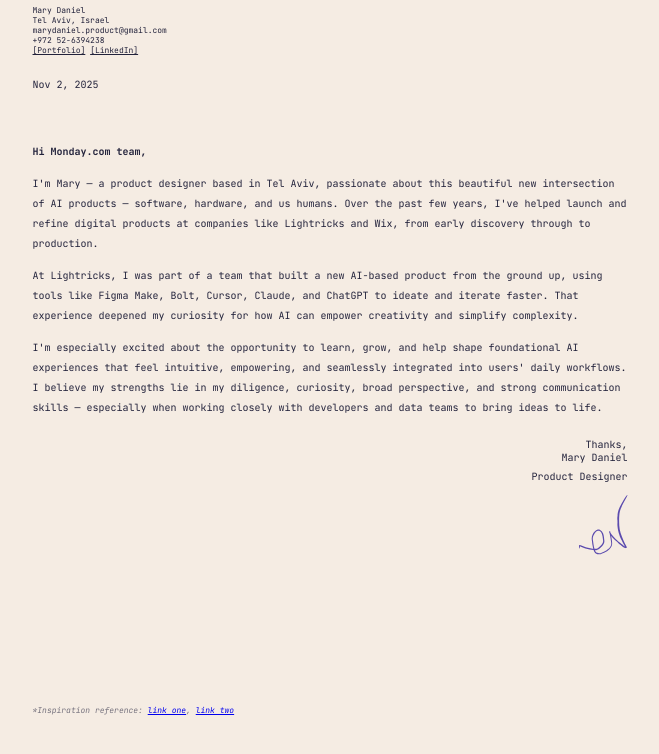
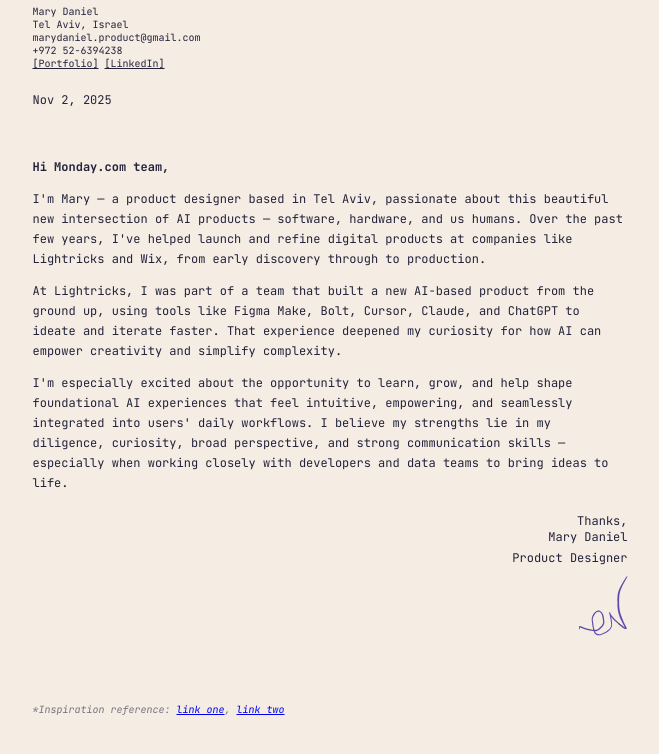
Before and after one commit to Marydaniel-a11y/cover-letter-and-portfolio, a plain HTML site: page cover-letter.html in a window 1280 px wide. Shown: the part 132-886 px from the top of the page, without its empty margins (310-969 px from the left). Drawn offline with Linux system fonts and the light colour scheme.

Commit message:
Increase all font sizes by 2px for better readability

```diff
--- a/cover-letter.html
+++ b/cover-letter.html
@@ -24,7 +24,7 @@
             background-color: #f5ece3; /* Warm beige color from Figma */
             color: #22223b; /* Dark blue-gray text color */
             padding: 32px; /* Space around the edges */
-            font-size: 10px; /* Base font size - much smaller than typical web text */
+            font-size: 12px; /* Base font size - increased by 2px for better readability */
             line-height: 20px; /* Line height for comfortable reading */
         }
 
@@ -53,7 +53,7 @@
             display: flex;
             align-items: center;
             justify-content: center;
-            font-size: 8px; /* Small text size */
+            font-size: 10px; /* Small text size - increased by 2px */
             color: #666;
             text-align: center;
             overflow: hidden; /* Crops image to fit */
@@ -68,7 +68,7 @@
 
         /* CONTACT INFO - Name, location, email, phone */
         .contact-info {
-            font-size: 8px; /* Very small text */
+            font-size: 10px; /* Small text - increased by 2px */
             line-height: normal; /* Tighter line spacing */
             color: #22223b;
         }
@@ -85,7 +85,7 @@
 
         /* DATE - The date line (Nov 2, 2025) */
         .date {
-            font-size: 10px;
+            font-size: 12px; /* Increased by 2px */
             margin-bottom: 47px; /* Exact spacing from Figma to greeting */
             color: #22223b;
         }
@@ -101,13 +101,13 @@
         /* GREETING - The "Hi Monday.com team," line */
         .greeting {
             font-weight: 700; /* Bold */
-            font-size: 10px;
+            font-size: 12px; /* Increased by 2px */
         }
 
         /* PARAGRAPHS - The main text blocks */
         .letter-content p {
             margin: 0; /* Reset default margins */
-            font-size: 10px;
+            font-size: 12px; /* Increased by 2px for better readability */
             line-height: 20px; /* Comfortable reading space */
         }
 
@@ -122,14 +122,14 @@
 
         /* CLOSING TEXT - "Thanks, Mary Daniel" */
         .closing {
-            font-size: 10px;
+            font-size: 12px; /* Increased by 2px */
             text-align: right;
             line-height: normal;
         }
 
         /* JOB TITLE - "Product Designer" */
         .job-title {
-            font-size: 10px;
+            font-size: 12px; /* Increased by 2px */
             text-align: right;
         }
 
@@ -145,7 +145,7 @@
             position: absolute; /* Positions it at the bottom */
             bottom: 38px; /* Distance from bottom */
             left: 0;
-            font-size: 8px;
+            font-size: 10px; /* Increased by 2px for better readability */
             font-style: italic; /* Italic text */
             color: rgba(34, 34, 59, 0.6); /* Semi-transparent text */
         }
@@ -176,7 +176,7 @@
             position: absolute; /* Positioned relative to the .container */
             top: 0; /* Align with top of container */
             right: 0; /* Align with right side of container */
-            font-size: 32px; /* Large emoji size from Figma */
+            font-size: 34px; /* Large emoji size - increased by 2px */
             line-height: 1; /* Prevents extra spacing around emoji */
             opacity: 0; /* Start invisible */
             transition: opacity 0.3s ease; /* Smooth fade in/out animation */
```
Also changed, not shown: gallery.html (+3 -3 lines).
